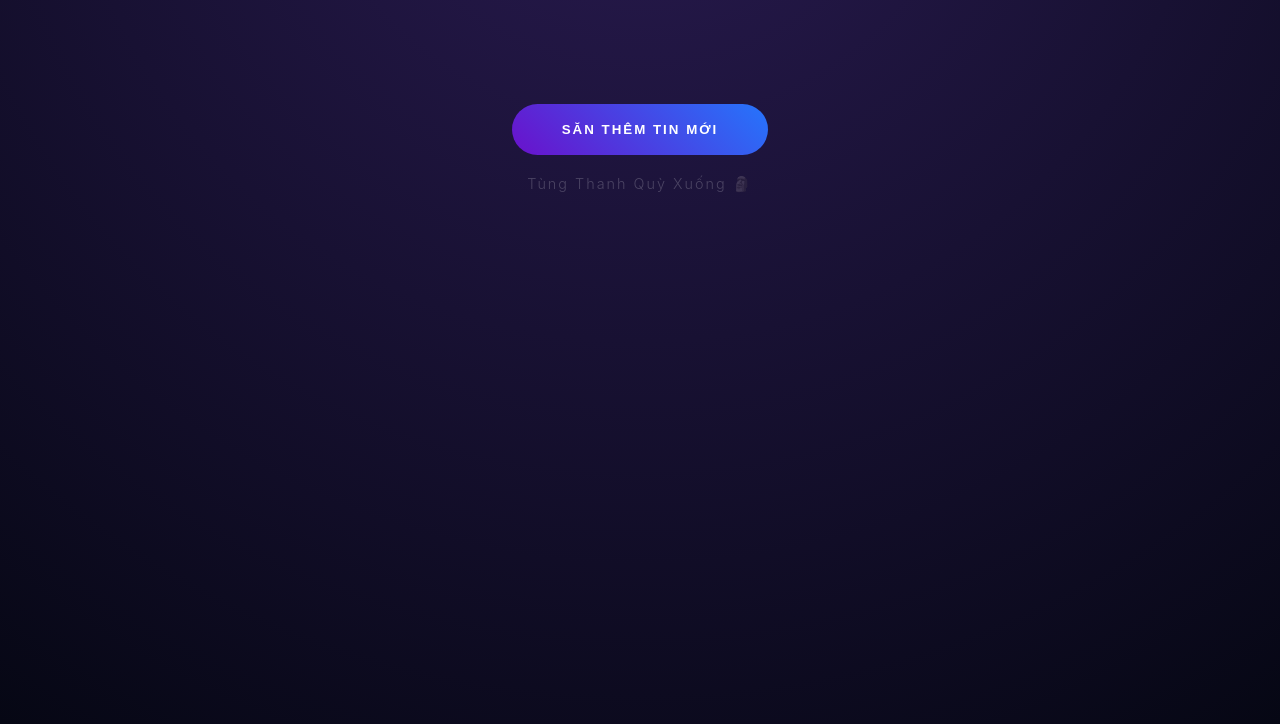
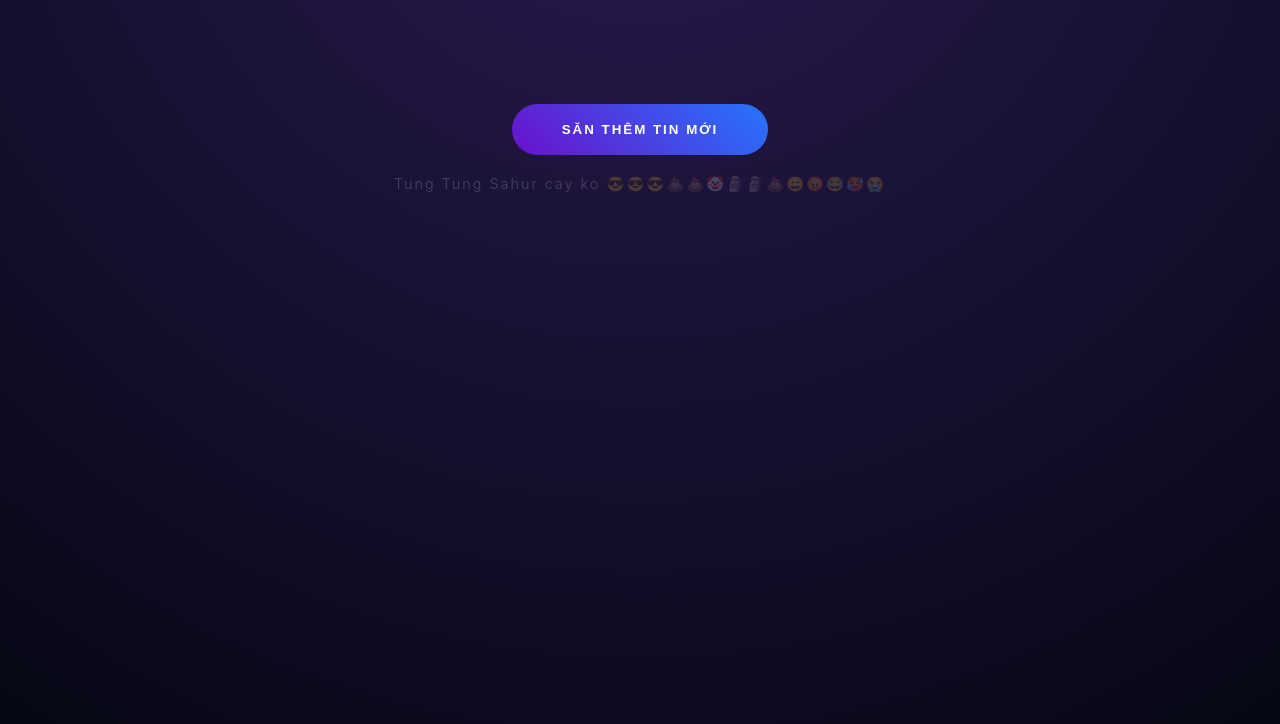
Before and after one commit to tranhaianhdev/chim, a plain HTML site: page hihi.html in a window 1280 px wide. Shown: the part 76-800 px from the top of the page. Drawn offline with Linux system fonts and the light colour scheme; no server answers.

Commit message:
Update signature text in hihi.html

```diff
--- a/hihi.html
+++ b/hihi.html
@@ -114,7 +114,7 @@
     <div id="news-grid"></div>
     <div class="btn-container">
         <button class="btn-more" id="load-more-btn" onclick="fetchNews()">Săn thêm tin mới</button>
-        <div class="signature">Tùng Thanh Quỳ Xuống 🗿</div>
+        <div class="signature">Tung Tung Sahur cay ko 😎😎😎💩💩🤡🗿🗿💩😄😡😂🥵😭</div>
     </div>
 </div>
 
```
